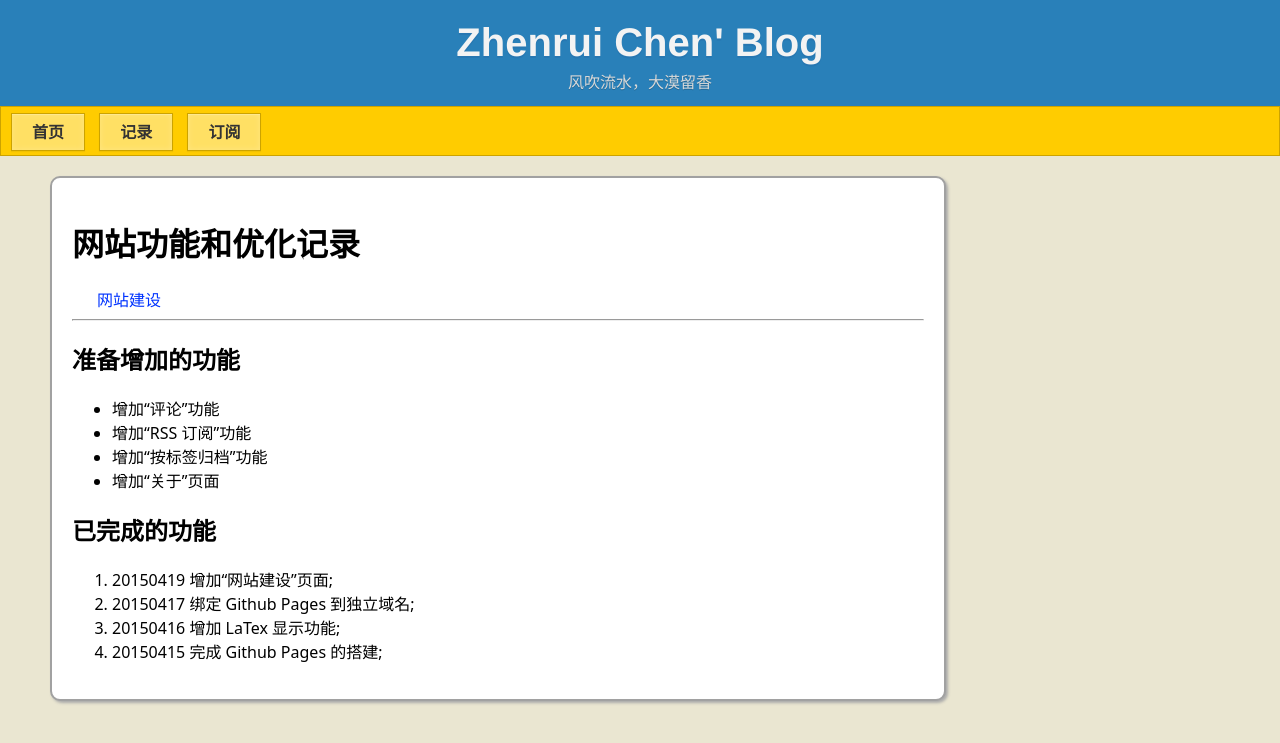
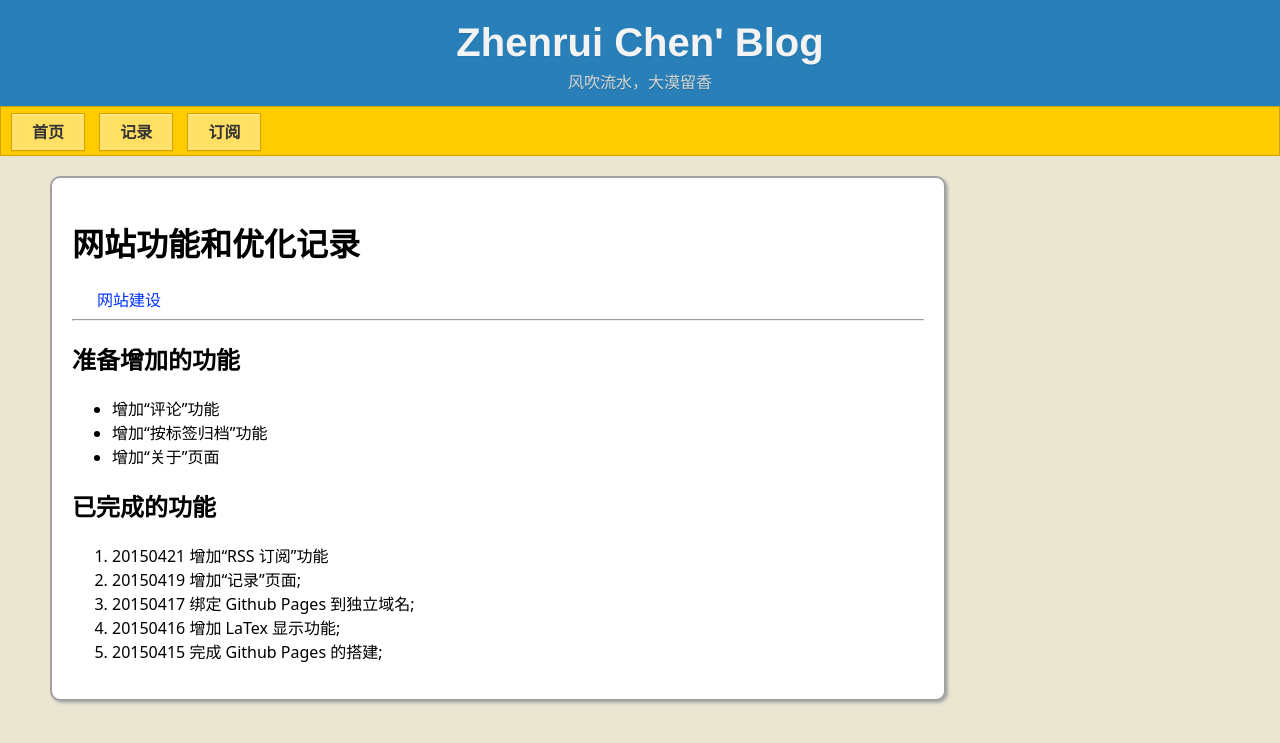
Before and after one commit to ZhenruiChen/ZhenruiChen.github.io, a Jekyll site: the page built from update.md, in a window 1280 px wide. Shown: the top 743 px of the page. Built offline with Jekyll 4.4.1, drawn with Linux system fonts in a browser that asks for light colours.

Commit message:
Update the log of website function and updates.

```diff
--- a/update.md
+++ b/update.md
@@ -6,13 +6,13 @@ title: 网站功能和优化记录
 
 ## 准备增加的功能
 + 增加“评论”功能
-+ 增加“RSS 订阅”功能
 + 增加“按标签归档”功能
 + 增加“关于”页面
 
 ## 已完成的功能
 
-1. 20150419 增加“网站建设”页面;
+1. 20150421 增加“RSS 订阅”功能
+1. 20150419 增加“记录”页面;
 1. 20150417 绑定 Github Pages 到独立域名;
 1. 20150416 增加 LaTex 显示功能;
 1. 20150415 完成 Github Pages 的搭建;
```
